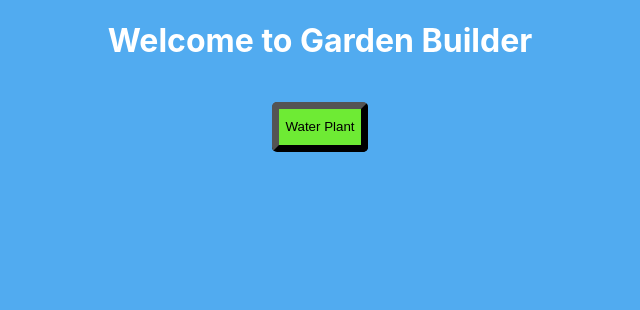
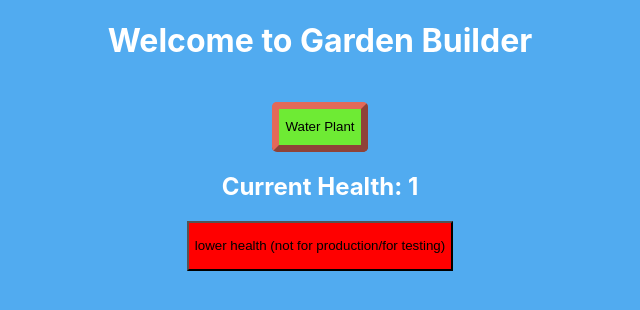
Before and after one commit to kaiqichee/CS555-group-project, a React (Create React App) app in the folder ferret-friends/: page / in a window 1280 px wide. Shown: the top 310 px of the page, without its empty margins (320-960 px from the left). Built offline with nearby package versions, Linux system fonts and the light colour scheme.

Commit message:
Added lower health button and isAlive method

```diff
--- a/ferret-friends/src/App.js
+++ b/ferret-friends/src/App.js
@@ -1,18 +1,29 @@
 import logo from './logo.svg';
 import './App.css';
+import { useState } from 'react';
 
 function App() {
+
+  const [health, setHealth] = useState(1)
+
   return (
     <div className="App" style={{ height: '100%', position: 'absolute', left: '0px', width: '100%', overflow: 'hidden' }}>
       <h1 style={{ color: "white" }}>Welcome to Garden Builder</h1>
       <br />
       <div className="increment-screen">
-        <button style={{ height: 50, backgroundColor: "#6eeb34", borderWidth: 7, borderRadius: 5 }} className="water-plant"> Water Plant </button>
+        <button style={{ height: 50, backgroundColor: "#6eeb34", borderWidth: 7, borderRadius: 5, borderColor: "#E36959" }} className="water-plant"
+          onClick={() => setHealth(health + 1)}> Water Plant </button>
         <br />
-        <text></text>
+        <h2 style={{ color: "white" }}>Current Health: {health}</h2>
+
+        <button style={{ height: 50, backgroundColor: "red" }} className="deprive-plant"
+          onClick={() => setHealth(health - 1)}> lower health (not for production/for testing) </button>
       </div>
     </div>
   );
 }
 
+
+
+
 export default App;
--- /dev/null
+++ b/ferret-friends/src/plantStatus.js
@@ -0,0 +1,6 @@
+//This library should contain functions to learn more about plants health status
+
+
+function isAlive(healthLevel) {
+    return (healthLevel <= 0) ? false : true;
+}
```
